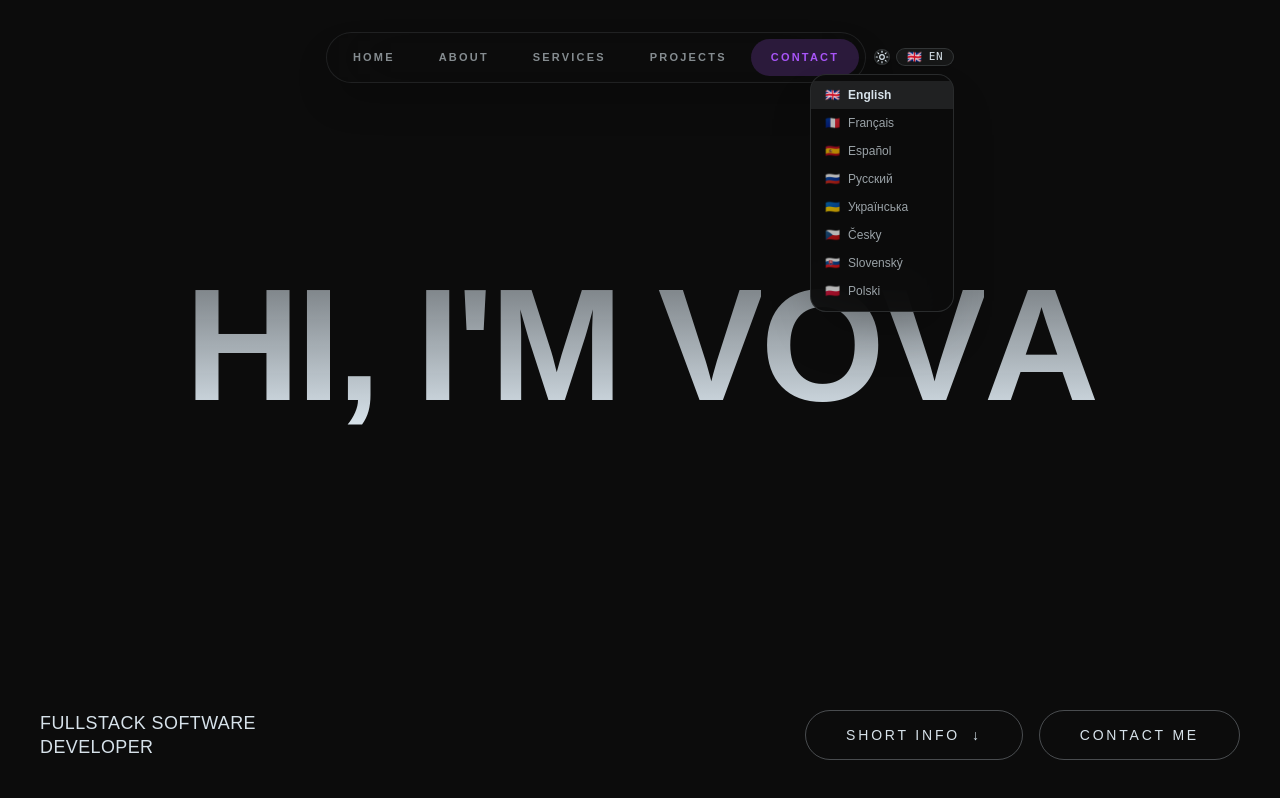
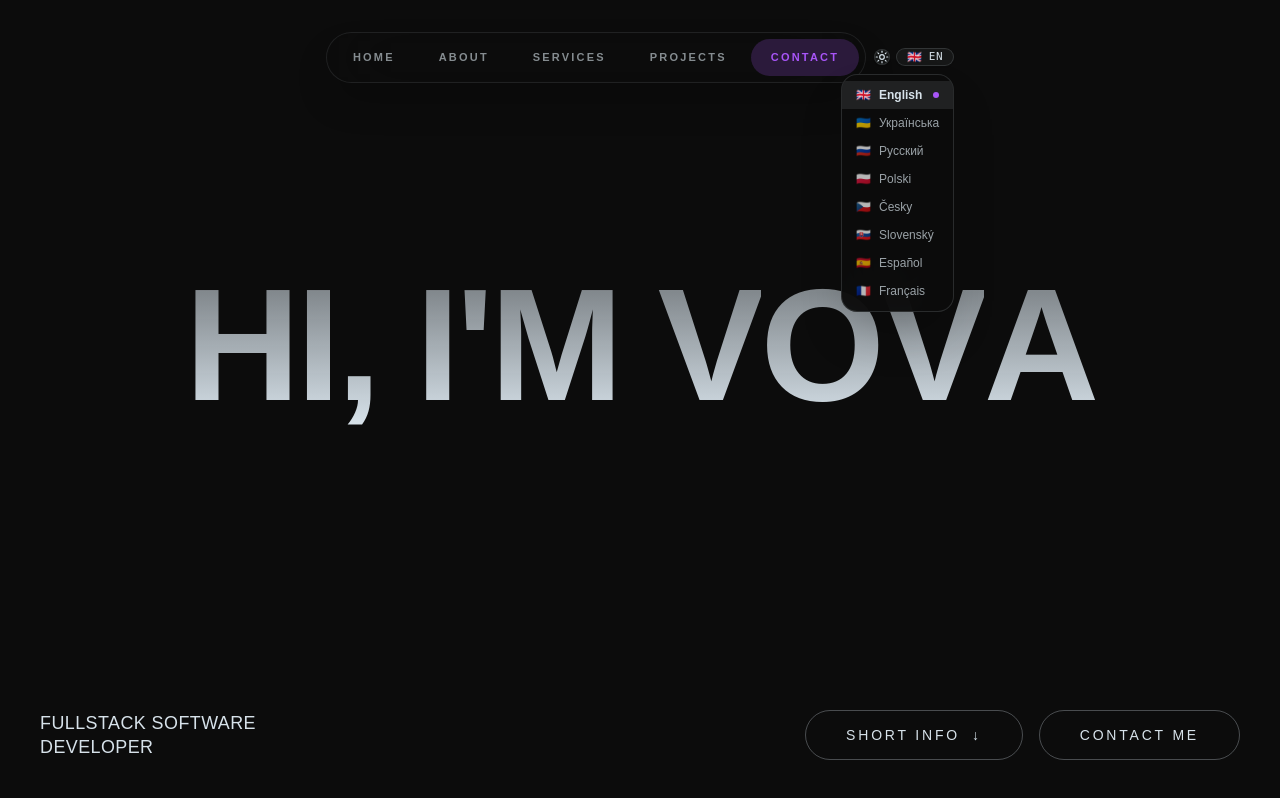
Before and after one commit to Sushanyn/Portfolio_web, a React (Vite) app: page / in a window 1280 px wide. Both pictures are taken after a click on the button "🇬🇧 EN". Shown: the top 798 px of the page. Built offline with nearby package versions, Linux system fonts and the light colour scheme.

Commit message:
fix: auto-detect browser language and add smooth transition animation

```diff
--- a/src/components/LanguageSwitcher.tsx
+++ b/src/components/LanguageSwitcher.tsx
@@ -1,16 +1,17 @@
 import { useState, useRef, useEffect } from 'react';
 import { useTranslation } from 'react-i18next';
 import { motion, AnimatePresence } from 'framer-motion';
+import { changeAppLanguage } from '../i18n';
 
 export const LANGUAGES = [
   { code: 'en', label: '🇬🇧 English', flag: '🇬🇧', short: 'EN' },
-  { code: 'fr', label: '🇫🇷 Français', flag: '🇫🇷', short: 'FR' },
-  { code: 'es', label: '🇪🇸 Español', flag: '🇪🇸', short: 'ES' },
+  { code: 'uk', label: '🇺🇦 Українська', flag: '🇺🇦', short: 'UA' },
   { code: 'ru', label: '🇷🇺 Русский', flag: '🇷🇺', short: 'RU' },
-  { code: 'uk', label: '🇺🇦 Українська', flag: '🇺🇦', short: 'UA' },
+  { code: 'pl', label: '🇵🇱 Polski', flag: '🇵🇱', short: 'PL' },
   { code: 'cs', label: '🇨🇿 Česky', flag: '🇨🇿', short: 'CS' },
   { code: 'sk', label: '🇸🇰 Slovenský', flag: '🇸🇰', short: 'SK' },
-  { code: 'pl', label: '🇵🇱 Polski', flag: '🇵🇱', short: 'PL' }
+  { code: 'es', label: '🇪🇸 Español', flag: '🇪🇸', short: 'ES' },
+  { code: 'fr', label: '🇫🇷 Français', flag: '🇫🇷', short: 'FR' }
 ];
 
 export function LanguageSwitcher({ className = "" }: { className?: string }) {
@@ -28,8 +29,8 @@ export function LanguageSwitcher({ className = "" }: { className?: string }) {
     return () => document.removeEventListener('mousedown', handleClickOutside);
   }, []);
 
-  const changeLanguage = (code: string) => {
-    i18n.changeLanguage(code);
+  const handleSelectLanguage = (code: string) => {
+    changeAppLanguage(code);
     setIsOpen(false);
   };
 
@@ -40,36 +41,55 @@ export function LanguageSwitcher({ className = "" }: { className?: string }) {
     <div className={`relative ${className}`} ref={menuRef}>
       <button
         onClick={() => setIsOpen(!isOpen)}
-        className="h-8.5 px-2.5 rounded-full border border-foreground/15 hover:border-foreground/30 hover:bg-foreground/[0.08] transition-all text-xs font-semibold text-foreground bg-foreground/[0.05] uppercase tracking-wider shadow-sm active:scale-95 flex items-center gap-1.5"
+        className="h-8.5 px-2.5 rounded-full border border-foreground/15 hover:border-foreground/30 hover:bg-foreground/[0.08] transition-all text-xs font-semibold text-foreground bg-foreground/[0.05] uppercase tracking-wider shadow-sm active:scale-95 flex items-center gap-1.5 overflow-hidden"
         aria-label="Change Language"
+      >
+        <AnimatePresence mode="wait" initial={false}>
+          <motion.div
+            key={matchedLang.code}
+            initial={{ opacity: 0, y: -4, scale: 0.9 }}
+            animate={{ opacity: 1, y: 0, scale: 1 }}
+            exit={{ opacity: 0, y: 4, scale: 0.9 }}
+            transition={{ duration: 0.2, ease: [0.16, 1, 0.3, 1] }}
+            className="flex items-center gap-1.5"
           >
             <span className="text-xs">{matchedLang.flag}</span>
             <span className="text-[11px] font-mono font-medium">{matchedLang.code}</span>
+          </motion.div>
+        </AnimatePresence>
       </button>
 
       <AnimatePresence>
         {isOpen && (
           <motion.div
-            initial={{ opacity: 0, y: 8, scale: 0.95 }}
+            initial={{ opacity: 0, y: 6, scale: 0.95 }}
             animate={{ opacity: 1, y: 0, scale: 1 }}
-            exit={{ opacity: 0, y: 8, scale: 0.95 }}
-            transition={{ duration: 0.15 }}
-            className="absolute top-full right-0 mt-2 py-1.5 w-36 bg-background/95 backdrop-blur-xl border border-foreground/15 rounded-2xl shadow-2xl flex flex-col overflow-hidden z-50"
+            exit={{ opacity: 0, y: 6, scale: 0.95 }}
+            transition={{ duration: 0.18, ease: [0.16, 1, 0.3, 1] }}
+            className="absolute top-full right-0 mt-2 py-1.5 w-38 bg-background/95 backdrop-blur-2xl border border-foreground/15 rounded-2xl shadow-2xl flex flex-col overflow-hidden z-50"
           >
-            {LANGUAGES.map((lang) => (
+            {LANGUAGES.map((lang) => {
+              const isSelected = matchedLang.code === lang.code;
+              return (
                 <button
                   key={lang.code}
-                onClick={() => changeLanguage(lang.code)}
-                className={`px-3.5 py-1.5 text-left text-xs transition-colors flex items-center gap-2 ${
-                  matchedLang.code === lang.code
+                  onClick={() => handleSelectLanguage(lang.code)}
+                  className={`px-3.5 py-1.5 text-left text-xs transition-colors flex items-center justify-between group ${
+                    isSelected
                       ? 'bg-foreground/10 text-foreground font-semibold'
                       : 'text-foreground/70 hover:bg-foreground/5 hover:text-foreground'
                   }`}
                 >
+                  <div className="flex items-center gap-2">
                     <span>{lang.flag}</span>
                     <span>{lang.label.split(' ')[1]}</span>
+                  </div>
+                  {isSelected && (
+                    <span className="w-1.5 h-1.5 rounded-full bg-accent" />
+                  )}
                 </button>
-            ))}
+              );
+            })}
           </motion.div>
         )}
       </AnimatePresence>
--- a/src/components/Navbar.tsx
+++ b/src/components/Navbar.tsx
@@ -4,6 +4,7 @@ import { motion, AnimatePresence } from 'framer-motion';
 import { useTranslation } from 'react-i18next';
 import { ThemeToggle } from './ThemeToggle';
 import { LanguageSwitcher, LANGUAGES } from './LanguageSwitcher';
+import { changeAppLanguage } from '../i18n';
 import { useTheme } from '../hooks/useTheme';
 import { X, ArrowUpRight, Sun, Moon } from 'lucide-react';
 
@@ -308,7 +309,7 @@ export function Navbar() {
                       <button
                         key={lang.code}
                         onClick={() => {
-                          i18n.changeLanguage(lang.code);
+                          changeAppLanguage(lang.code);
                         }}
                         className={`px-3 py-1.5 rounded-full text-xs font-medium transition-all duration-200 flex items-center gap-1.5 ${
                           isCurrent
--- a/src/i18n/index.ts
+++ b/src/i18n/index.ts
@@ -1,6 +1,5 @@
 import i18n from 'i18next';
 import { initReactI18next } from 'react-i18next';
-import LanguageDetector from 'i18next-browser-languagedetector';
 
 import en from './locales/en';
 import ru from './locales/ru';
@@ -11,8 +10,62 @@ import cs from './locales/cs';
 import sk from './locales/sk';
 import pl from './locales/pl';
 
+export const SUPPORTED_LANGUAGES = ['en', 'uk', 'ru', 'fr', 'es', 'cs', 'sk', 'pl'] as const;
+export type SupportedLanguage = (typeof SUPPORTED_LANGUAGES)[number];
+
+export const USER_LANG_STORAGE_KEY = 'portfolio_user_lang';
+
+/**
+ * Detect language:
+ * 1. Checks if the user manually saved a preferred language in localStorage.
+ * 2. Checks browser languages (navigator.languages / navigator.language).
+ * 3. Fallback to English ('en') if not supported or not found.
+ */
+export function getInitialLanguage(): SupportedLanguage {
+  // Clear any legacy stuck value from older i18next detector
+  try {
+    localStorage.removeItem('i18nextLng');
+  } catch {
+    // Ignore storage errors in private mode
+  }
+
+  // 1. Explicit user selection
+  try {
+    const saved = localStorage.getItem(USER_LANG_STORAGE_KEY);
+    if (saved && (SUPPORTED_LANGUAGES as readonly string[]).includes(saved)) {
+      return saved as SupportedLanguage;
+    }
+  } catch {
+    // Ignore storage errors
+  }
+
+  // 2. Browser language detection
+  if (typeof navigator !== 'undefined') {
+    const candidates: string[] = [];
+    if (Array.isArray(navigator.languages)) {
+      candidates.push(...navigator.languages);
+    }
+    if (navigator.language) {
+      candidates.push(navigator.language);
+    }
+    if ((navigator as unknown as { userLanguage?: string }).userLanguage) {
+      candidates.push((navigator as unknown as { userLanguage: string }).userLanguage);
+    }
+
+    for (const raw of candidates) {
+      if (!raw || typeof raw !== 'string') continue;
+      const base = raw.trim().toLowerCase().split('-')[0];
+      if ((SUPPORTED_LANGUAGES as readonly string[]).includes(base)) {
+        return base as SupportedLanguage;
+      }
+    }
+  }
+
+  // 3. Fallback to English
+  return 'en';
+}
+
 i18n
-  .use(LanguageDetector)
   .use(initReactI18next)
   .init({
     resources: {
@@ -25,10 +78,42 @@ i18n
       sk: { translation: sk },
       pl: { translation: pl }
     },
+    lng: getInitialLanguage(),
     fallbackLng: 'en',
+    supportedLngs: SUPPORTED_LANGUAGES as unknown as string[],
+    load: 'languageOnly',
     interpolation: {
       escapeValue: false
     }
   });
 
+/**
+ * Switch language with a smooth crossfade animation and persist choice
+ */
+export async function changeAppLanguage(newCode: string): Promise<void> {
+  const current = i18n.resolvedLanguage || i18n.language;
+  if (current === newCode) return;
+
+  // Add transition class to start smooth fade-out
+  document.documentElement.classList.add('lang-transitioning');
+  await new Promise((resolve) => setTimeout(resolve, 140));
+
+  // Change language in i18next
+  await i18n.changeLanguage(newCode);
+
+  // Save user explicit preference
+  try {
+    localStorage.setItem(USER_LANG_STORAGE_KEY, newCode);
+  } catch {
+    // Ignore storage errors
+  }
+
+  // Allow DOM to update then smoothly fade back in
+  requestAnimationFrame(() => {
+    setTimeout(() => {
+      document.documentElement.classList.remove('lang-transitioning');
+    }, 40);
+  });
+}
+
 export default i18n;
--- a/src/index.css
+++ b/src/index.css
@@ -44,6 +44,14 @@
     margin: 0;
     padding: 0;
     box-sizing: border-box;
+  }
+
+  #root {
+    transition: opacity 0.22s cubic-bezier(0.16, 1, 0.3, 1);
+  }
+
+  html.lang-transitioning #root {
+    opacity: 0.35;
   }
 
   /* Adjust selection text color based on theme to ensure contrast */
```
Lines whose indentation alone changed are shown as unchanged.
